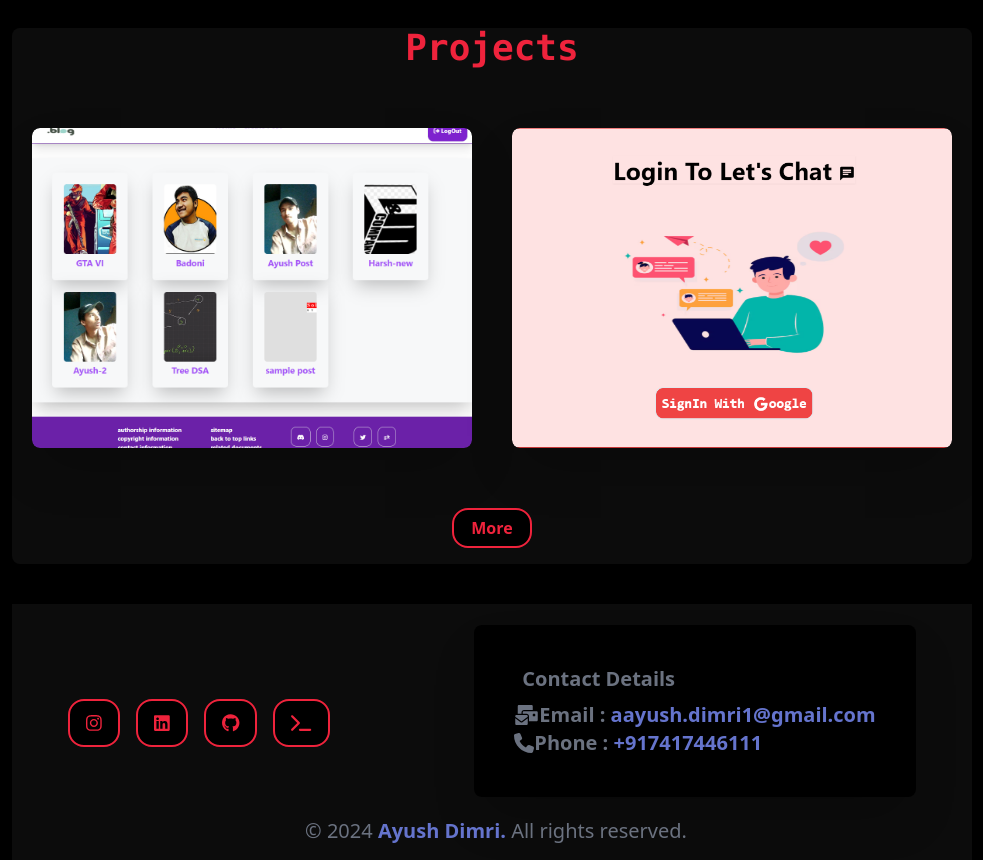
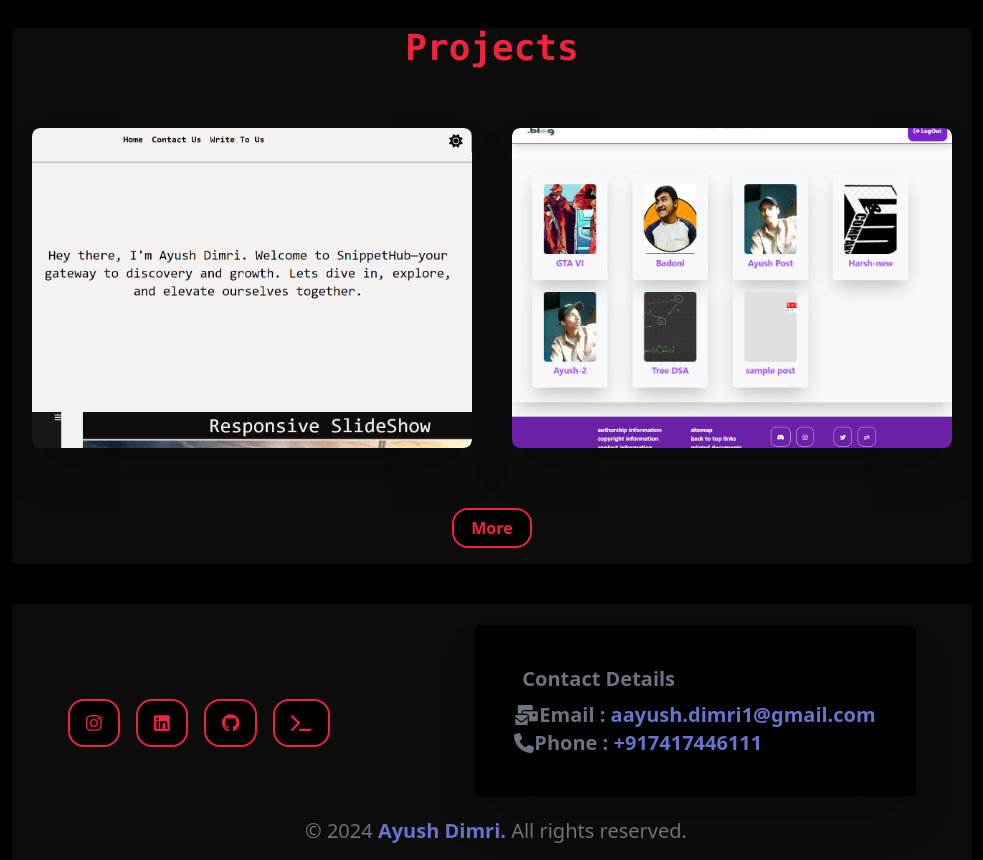
Before and after one commit to Ayush-a11/AyushDimri-Portfolio, a React (Vite) app: page / in a window 1280 px wide. Shown: the part 1160-2020 px from the top of the page, without its empty margins (148-1131 px from the left). Built offline with nearby package versions, Linux system fonts and the light colour scheme.

Commit message:
Resume Updated

```diff
--- a/src/Components/Details/ResumePreview.jsx
+++ b/src/Components/Details/ResumePreview.jsx
@@ -1,12 +1,12 @@
 import React, { useState } from 'react'
 import { Document, Page } from 'react-pdf';
-import Resume from '../../assets/Ayush Dimri Resume-2024.pdf'
+import Resume from '../../assets/AYUSH_DIMRI_RESUME(2024).pdf'
 
 
 function ResumePreview() {
 	// AyushDimri-Portfolio\src\assets\Ayush Dimri Resume-2024.pdf
 
-  const file='../../assets/Ayush Dimri Resume-2024.pdf'
+  const file='../../assets/AYUSH_DIMRI_RESUME(2024).pdf'
 
   return (
 	<div className="transition-transform duration-500">
--- a/src/Components/Projects/ProjectCard.jsx
+++ b/src/Components/Projects/ProjectCard.jsx
@@ -2,6 +2,7 @@ import { faMobileRetro } from '@fortawesome/free-solid-svg-icons';
 import { FontAwesomeIcon } from '@fortawesome/react-fontawesome';
 import React, { forwardRef, useEffect, useState } from 'react'
 import blogPosting from '../../assets/BlogPosting.png'
+import SnippetHub from '../../assets/SnippetHub.png'
 import letsChat from '../../assets/LetsChat.png'
 import todoimg from '../../assets/TodoApp.png'
 import ecommerce from '../../assets/Ecommerce.png'
@@ -15,6 +16,12 @@ function ProjectCard({},ref) {
 
 	const projects=[
 		{
+			Image: SnippetHub,
+			Name: 'SnippetHub',
+			Url: 'https://snippet-hub.vercel.app',
+			more: true
+		},
+		{
 			Image: blogPosting,
 			Name: 'BlogPosting',
 			Url: 'https://blog-posting-react-app.vercel.app/',
@@ -24,7 +31,7 @@ function ProjectCard({},ref) {
 			Image: letsChat,
 			Name: 'Let\'\s chat',
 			Url: 'https://lets-chat-app-beige.vercel.app/',
-			more: true
+			more: !more
 		},
 		{
 			Image:todoimg,
```
Also changed, not shown: src/assets/SnippetHub.png (added), 1 other file (tests, documents, lock files or other folders).
